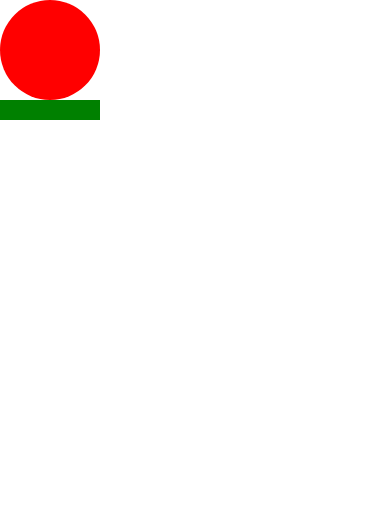
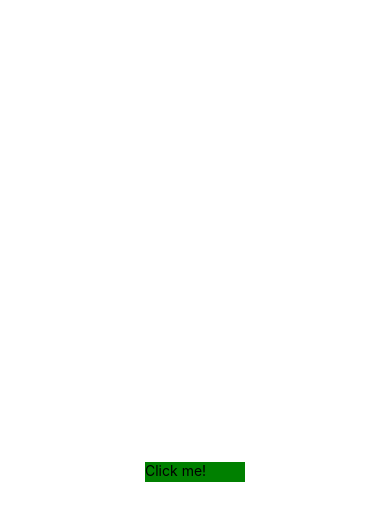
Before and after one commit to Ilyxxxaa/reactNativeExamples, a React Native app: screen / in a window 390 px wide. Shown: the top 520 px of the page. Built offline with nearby package versions, Linux system fonts and the light colour scheme.

Commit message:
fix: change animation

```diff
--- a/App.tsx
+++ b/App.tsx
@@ -1,13 +1,19 @@
-import {View} from 'react-native';
+import {StyleSheet, View} from 'react-native';
 import React from 'react';
 import {AnimatedBall} from './components';
 
 const App = () => {
   return (
-    <View>
+    <View style={styles.container}>
       <AnimatedBall />
     </View>
   );
 };
 
 export default App;
+
+const styles = StyleSheet.create({
+  container: {
+    flex: 1,
+  },
+});
--- a/components/AnimatedBall.tsx
+++ b/components/AnimatedBall.tsx
@@ -1,27 +1,34 @@
-import {StyleSheet, View, Animated, Pressable} from 'react-native';
+import {StyleSheet, View, Animated, Pressable, Text} from 'react-native';
 import React, {useRef} from 'react';
 
 export const AnimatedBall = () => {
-  const value = useRef(new Animated.ValueXY({x: 0, y: 0})).current;
+  const value = useRef(new Animated.Value(0)).current;
   const moveBall = () => {
     Animated.timing(value, {
-      toValue: {x: 100, y: 100},
-      duration: 1000,
-      useNativeDriver: false,
+      toValue: 1,
+      duration: 5000,
+      useNativeDriver: true,
     }).start();
   };
 
   return (
-    <View>
-      <Animated.View style={value.getLayout()}>
+    <View style={styles.container}>
+      <Animated.View style={{opacity: value}}>
         <View style={styles.redCircle} />
       </Animated.View>
-      <Pressable style={styles.btn} onPress={moveBall} />
+      <Pressable style={styles.btn} onPress={moveBall}>
+        <Text>Click me!</Text>
+      </Pressable>
     </View>
   );
 };
 
 const styles = StyleSheet.create({
+  container: {
+    flex: 1,
+    justifyContent: 'center',
+    alignItems: 'center',
+  },
   redCircle: {
     backgroundColor: 'red',
     width: 100,
```
